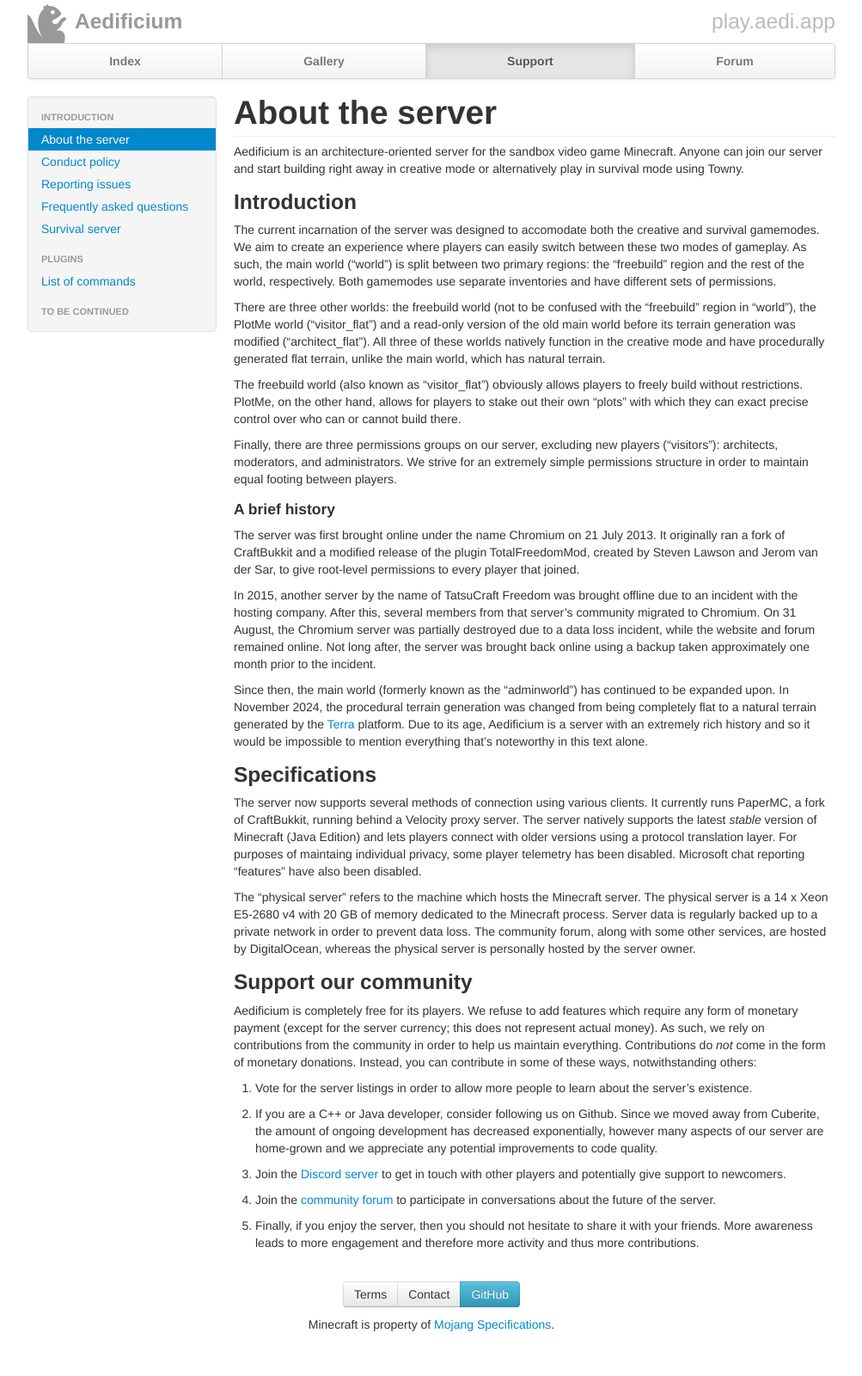
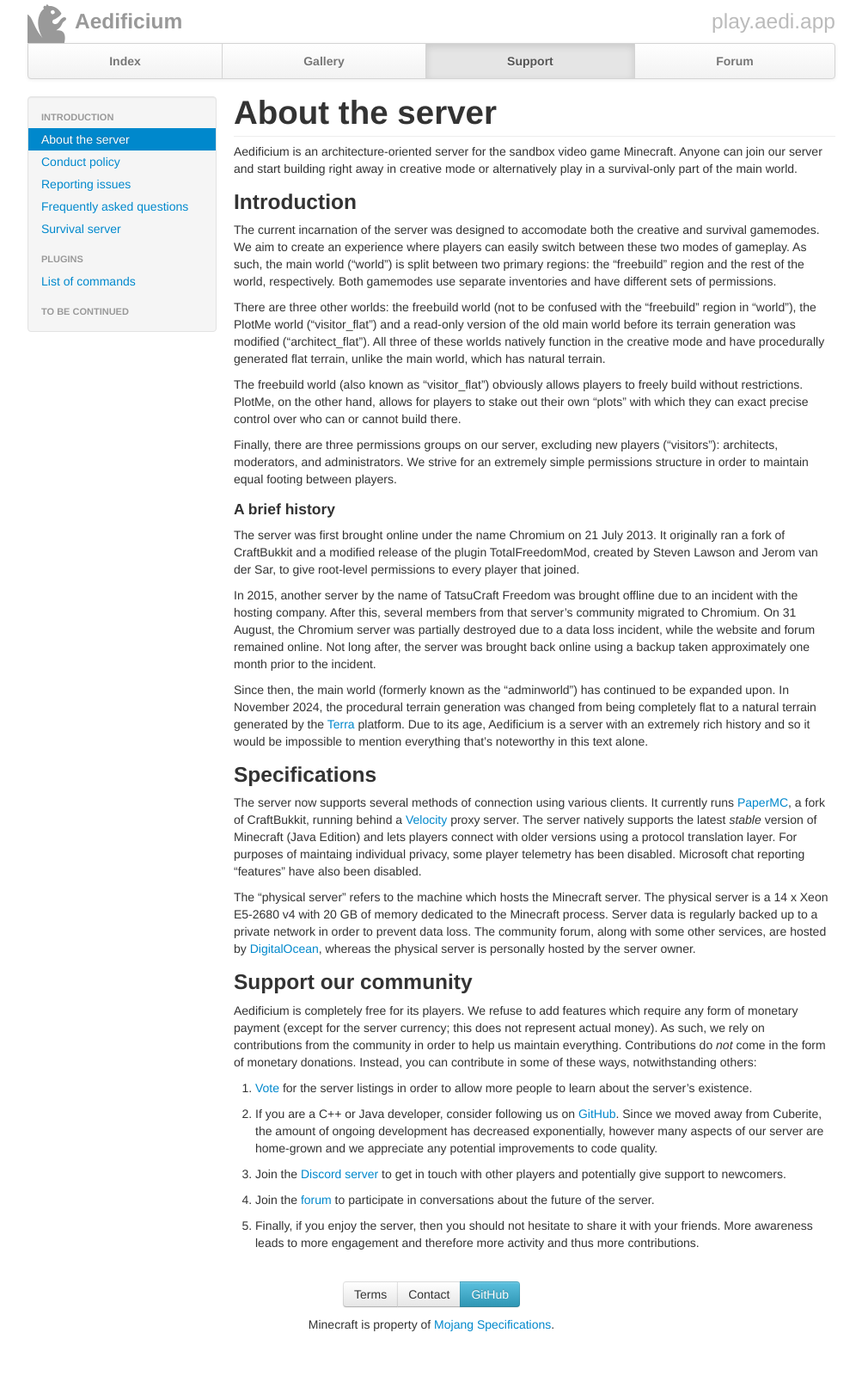
Before and after one commit to aedifi/website, a Jekyll site: the page built from support/about.md, in a window 1280 px wide. Shown: the whole page at 86% size, without its empty margins (138-1141 px from the left). Built offline with Jekyll 4.4.1, drawn with Linux system fonts in a browser that asks for light colours; nearby versions of some CDN libraries.

Commit message:
update docs

```diff
--- a/support/about.md
+++ b/support/about.md
@@ -3,7 +3,7 @@
 title: About the server
 permalink: /support/
 ---
-Aedificium is an architecture-oriented server for the sandbox video game Minecraft.  Anyone can join our server and start building right away in creative mode or alternatively play in survival mode using Towny.
+Aedificium is an architecture-oriented server for the sandbox video game Minecraft.  Anyone can join our server and start building right away in creative mode or alternatively play in a survival-only part of the main world.
 
 ### Introduction
 The current incarnation of the server was designed to accomodate both the creative and survival gamemodes.  We aim to create an experience where players can easily switch between these two modes of gameplay.  As such, the main world ("world") is split between two primary regions: the "freebuild" region and the rest of the world, respectively.  Both gamemodes use separate inventories and have different sets of permissions.
@@ -22,19 +22,19 @@
 Since then, the main world (formerly known as the "adminworld") has continued to be expanded upon.  In November 2024, the procedural terrain generation was changed from being completely flat to a natural terrain generated by the [Terra](https://github.com/PolyhedralDev/Terra) platform.  Due to its age, Aedificium is a server with an extremely rich history and so it would be impossible to mention everything that's noteworthy in this text alone.
 
 ### Specifications
-The server now supports several methods of connection using various clients.  It currently runs PaperMC, a fork of CraftBukkit, running behind a Velocity proxy server.  The server natively supports the latest *stable* version of Minecraft (Java Edition) and lets players connect with older versions using a protocol translation layer.  For purposes of maintaing individual privacy, some player telemetry has been disabled.  Microsoft chat reporting "features" have also been disabled.
+The server now supports several methods of connection using various clients.  It currently runs [PaperMC](https://papermc.io/), a fork of CraftBukkit, running behind a [Velocity](https://papermc.io/software/velocity) proxy server.  The server natively supports the latest *stable* version of Minecraft (Java Edition) and lets players connect with older versions using a protocol translation layer.  For purposes of maintaing individual privacy, some player telemetry has been disabled.  Microsoft chat reporting "features" have also been disabled.
 
-The "physical server" refers to the machine which hosts the Minecraft server.  The physical server is a 14 x Xeon E5-2680 v4 with 20 GB of memory dedicated to the Minecraft process.  Server data is regularly backed up to a private network in order to prevent data loss.  The community forum, along with some other services, are hosted by DigitalOcean, whereas the physical server is personally hosted by the server owner.
+The "physical server" refers to the machine which hosts the Minecraft server.  The physical server is a 14 x Xeon E5-2680 v4 with 20 GB of memory dedicated to the Minecraft process.  Server data is regularly backed up to a private network in order to prevent data loss.  The community forum, along with some other services, are hosted by [DigitalOcean](https://digitalocean.com/), whereas the physical server is personally hosted by the server owner.
 
 ### Support our community
 Aedificium is completely free for its players.  We refuse to add features which require any form of monetary payment (except for the server currency; this does not represent actual money).  As such, we rely on contributions from the community in order to help us maintain everything.  Contributions do *not* come in the form of monetary donations.  Instead, you can contribute in some of these ways, notwithstanding others:
 
-1. Vote for the server listings in order to allow more people to learn about the server's existence.
+1. [Vote](/vote) for the server listings in order to allow more people to learn about the server's existence.
 
-2. If you are a C++ or Java developer, consider following us on Github.  Since we moved away from Cuberite, the amount of ongoing development has decreased exponentially, however many aspects of our server are home-grown and we appreciate any potential improvements to code quality.
+2. If you are a C++ or Java developer, consider following us on [GitHub](https://github.com/aedifi/).  Since we moved away from Cuberite, the amount of ongoing development has decreased exponentially, however many aspects of our server are home-grown and we appreciate any potential improvements to code quality.
 
 3. Join the [Discord server](/guild) to get in touch with other players and potentially give support to newcomers.
 
-4. Join the [community forum](/forum) to participate in conversations about the future of the server.
+4. Join the [forum](/forum) to participate in conversations about the future of the server.
 
 5. Finally, if you enjoy the server, then you should not hesitate to share it with your friends.  More awareness leads to more engagement and therefore more activity and thus more contributions.
```
Also changed, not shown: support/become_architect.md (added, +12 -0 lines), support/rules.md (+1 -1 lines).
